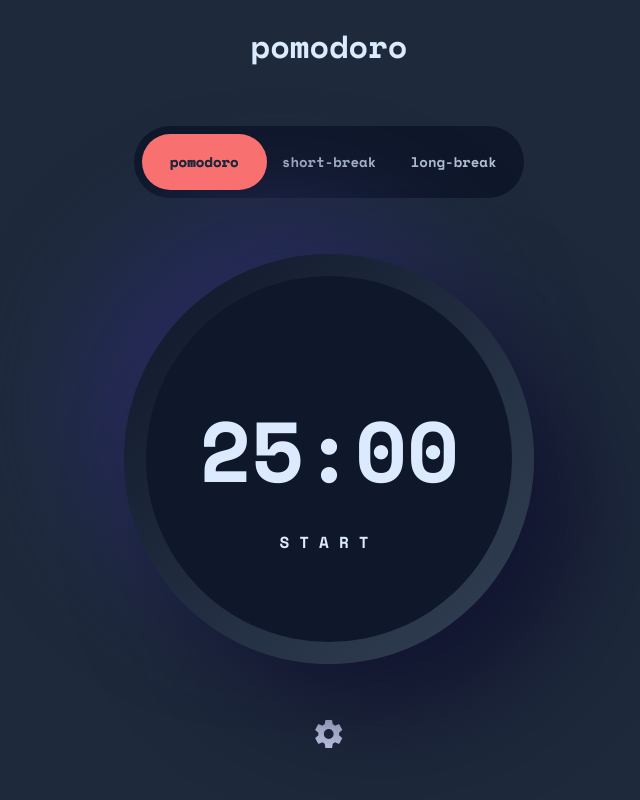
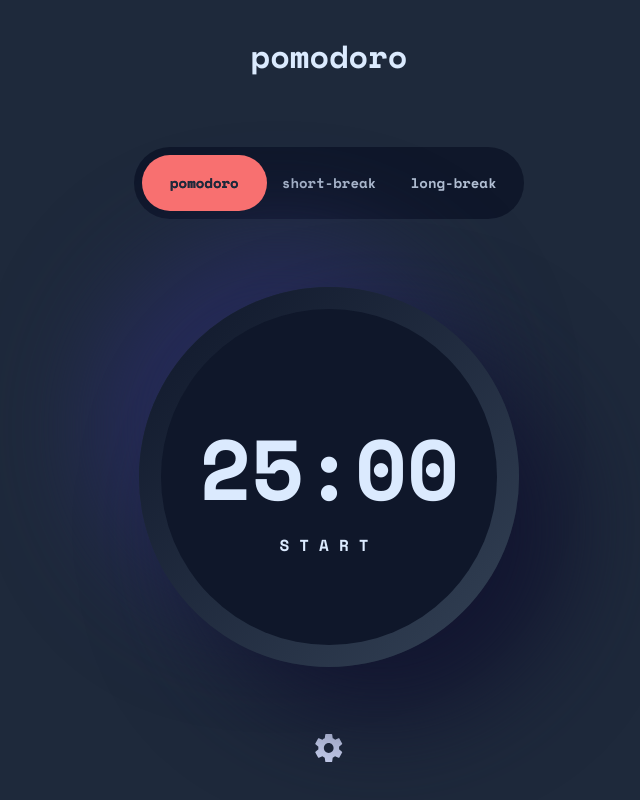
Before and after one commit to bohdancho/pomodoro-spa, a React (Vite) app: page / in a window 1280 px wide. Shown: the whole page, without its empty margins (311-951 px from the left). Built offline with nearby package versions, Linux system fonts and the light colour scheme.

Commit message:
implement desktop responsive

```diff
--- a/src/App.tsx
+++ b/src/App.tsx
@@ -31,11 +31,13 @@ function App() {
   return (
     <main
       style={{ '--color-primary': theme.color, fontFamily: theme.font } as CustomCSS}
-      className='flex flex-col items-center justify-center w-screen h-screen gap-[48px] pt-[5vh] pb-[7vh] text-blue-100 bg-slate-800 md:pt-[7vh] md:pb-[10vh] md:gap-[7vh]'
+      className='flex flex-col items-center justify-center w-screen h-screen gap-[48px] pt-[5vh] pb-[7vh] text-blue-100 bg-slate-800 md:pt-[4vh] md:pb-[5vh] md:gap-0 lg:py-[4vh] lg:gap-0 lg:justify-between'
     >
-      <h1 className='text-[32px]'>pomodoro</h1>
-      <ModeTabs presets={presets} activeMode={activeMode} handleModeChange={handleModeChange}></ModeTabs>
-      <div onClick={triggerAction}>
+      <h1 className='text-[32px] md:mb-[5vh] lg:mb-0'>pomodoro</h1>
+      <div className='w-full md:mb-[6vh] lg:mb-0'>
+        <ModeTabs presets={presets} activeMode={activeMode} handleModeChange={handleModeChange}></ModeTabs>
+      </div>
+      <div onClick={triggerAction} className=''>
         {
           <Timer
             msLeft={msLeft}
@@ -44,7 +46,7 @@ function App() {
           ></Timer>
         }
       </div>
-      <div className='mt-auto'>
+      <div className='mt-auto lg:mt-0'>
         <Settings theme={theme} setTheme={setTheme} presets={presets} setPresets={setPresets}></Settings>
       </div>
     </main>
--- a/src/components/timer.tsx
+++ b/src/components/timer.tsx
@@ -24,7 +24,7 @@ export const Timer: FunctionComponent<TimerProps> = ({ msLeft, timeFraction, isR
   }
 
   return (
-    <div className='relative cursor-pointer flex p-[16px] w-[300px] aspect-square bg-gradient-to-tl from-slate-700 to-slate-900 rounded-full shadow md:w-[410px] md:p-[22px]'>
+    <div className='relative cursor-pointer flex p-[16px] w-[300px] aspect-square bg-gradient-to-tl from-slate-700 to-slate-900 rounded-full shadow md:w-[380px] md:p-[22px]'>
       <div className='flex items-center justify-center w-full h-full rounded-full bg-slate-900'>
         <div className='absolute inset-[26px] md:inset-[35px]'>
           <ProgressRing stroke={isMd ? 11 : 8} progressFraction={timeFraction}></ProgressRing>
```
